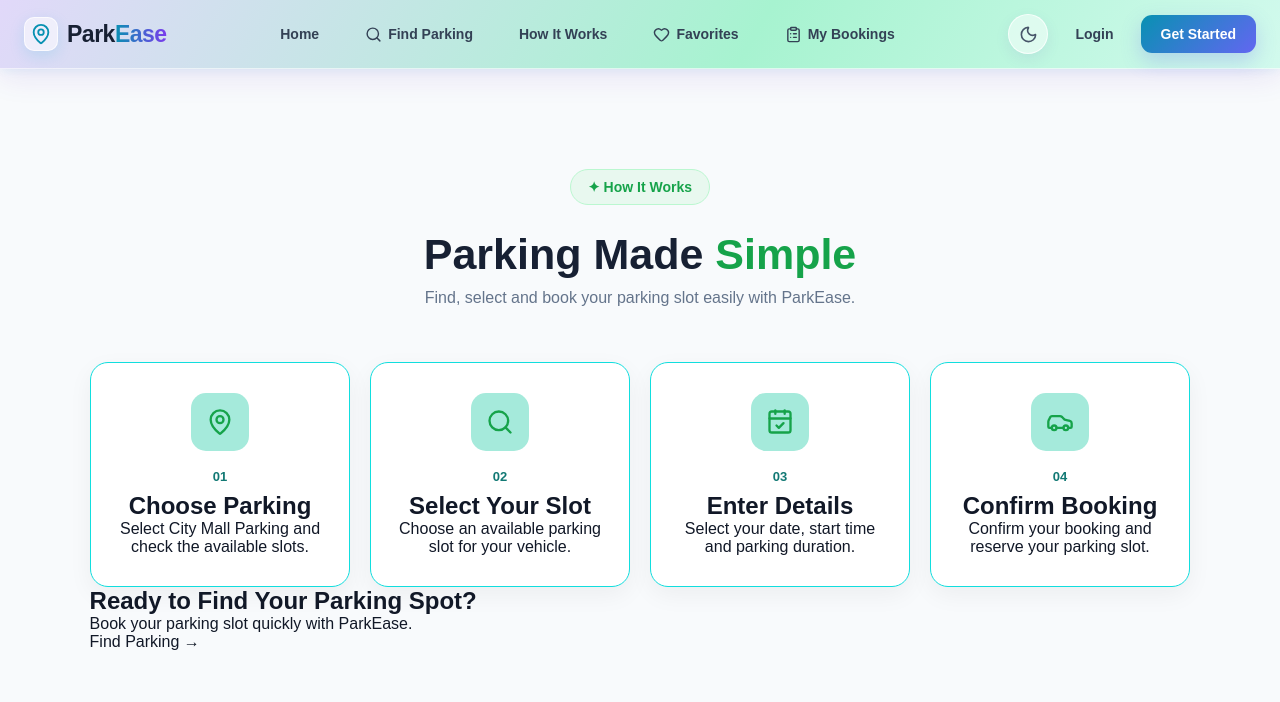
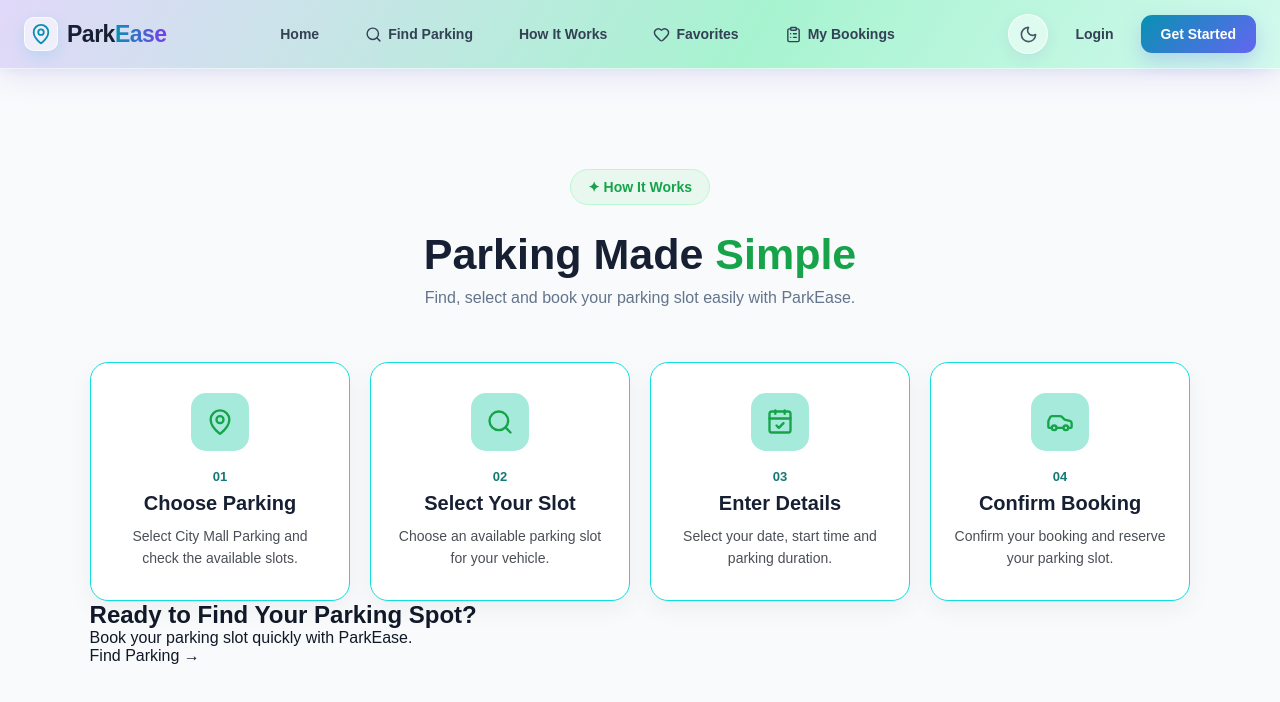
Before and after one commit to dibeyendu-dev/smart-parking-system, a React (Vite) app: page /about in a window 1280 px wide. Shown: the top 702 px of the page. Built offline with nearby package versions, Linux system fonts and the light colour scheme.

Commit message:
About css part 10 added

```diff
--- a/src/css/About.css
+++ b/src/css/About.css
@@ -75,3 +75,15 @@
     font-size: 13px;
     font-weight: 700;
 }
+.how-step h2 {
+    margin: 0 0 10px;
+    color: #172033;
+    font-size: 20px;
+}
+
+.how-step p {
+    margin: 0;
+    color: #4a4f56;
+    font-size: 14px;
+    line-height: 1.6;
+}
```
